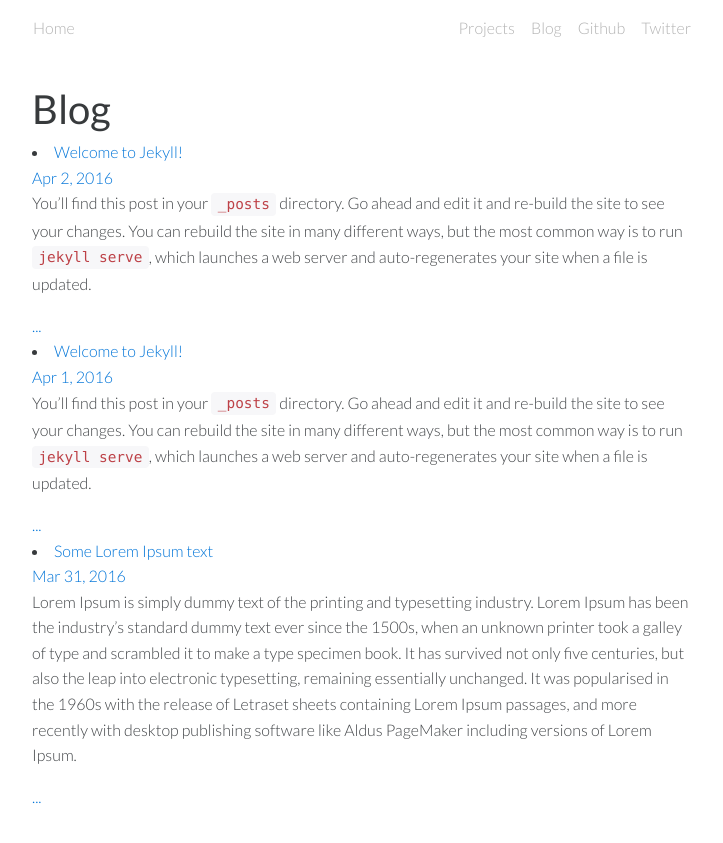
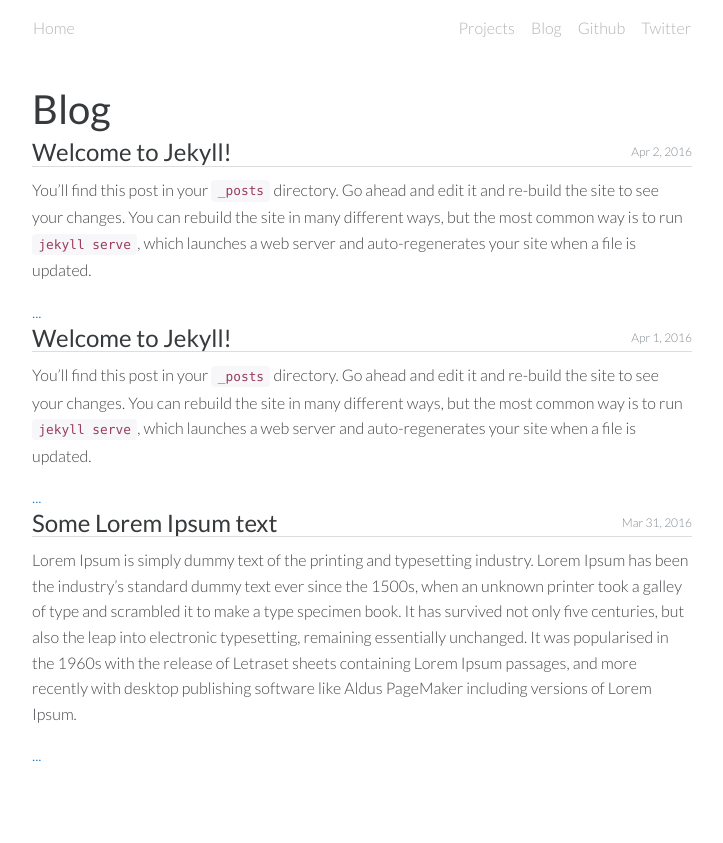
Before and after one commit to marekpiechut/marekpiechut.github.io, a Jekyll site: the page built from blog.md, in a window 1280 px wide. Shown: the top 843 px of the page, without its empty margins (278-1001 px from the left). Built offline with Jekyll 4.4.1, drawn with Linux system fonts in a browser that asks for light colours; comment, search, counter and statistics services are not loaded.

Commit message:
Some minor look improvements, blog postings list - in work

```diff
--- a/_config.yml
+++ b/_config.yml
@@ -7,7 +7,7 @@
 
 # Site settings
 author: Marek Piechut
-title: MarekPiechut.com
+title: Marek Piechut
 email: marek.piechut@gmail.com
 description: > # this means to ignore newlines until "baseurl:"
   Write an awesome description for your new site here. You can edit this
--- a/_sass/_variables.scss
+++ b/_sass/_variables.scss
@@ -30,7 +30,7 @@ $gray-dark:                 #373a3c !default;
 $gray:                      #55595c !default;
 $gray-light:                #818a91 !default;
 $gray-lighter:              #eceeef !default;
-$gray-lightest:             #f7f7f9 !default;
+$gray-lightest:             #DDD !default;
 
 $brand-primary:             #0275d8 !default;
 $brand-success:             #5cb85c !default;
--- a/blog.md
+++ b/blog.md
@@ -3,15 +3,19 @@ layout: page
 title: Blog
 permalink: /blog/
 ---
+
 {% for post in site.posts %}
-  <li>
+  <div>
+    <div class="border-underline" style="display: flex; flex-direction: row; width: 100%; justify-content: space-between; margin-bottom: 10px;">
       <a class="post-link" href="{{ post.url | prepend: site.github.url }}">
-        {{ post.title }}
-        <div class="post-meta">{{ post.date | date: "%b %-d, %Y" }}</div>
+          <h4>{{ post.title }}</h4>
       </a>
-      <div class="post">
-        {{ post.excerpt }}
-        <div class="center"><a href="{{ post.url | prepend: site.github.url }}">...</a></div>
-      </div>
-  </li>
+      <span class="text-muted text-small">{{ post.date | date: "%b %-d, %Y" }}</span>
+    </div>
+
+    <div class="post">
+      {{ post.excerpt }}
+      <span class="center"><a href="{{ post.url | prepend: site.github.url }}">...</a></span>
+    </div>
+  </div>
 {% endfor %}
--- a/css/main.scss
+++ b/css/main.scss
@@ -6,6 +6,9 @@
 @import
 	"bootstrap"
 ;
+
+$color-pink: #FE3376;
+$color-pink-dark: #993D5B;
 
 body {
 	font-weight: 300;
@@ -17,7 +20,7 @@ body {
 	padding-top: 1em;
 	&:first-letter {
 		font-size: 300%;
-		color: #FE3376;
+		color: $color-pink;
 		line-height: 33%;
 	}
 }
@@ -36,11 +39,20 @@ body {
 }
 
 .text-small {
-	font-size: $font-size-sm;
+	font-size: .750rem;
 }
 
 .border-light-grey {
 	border: 1px solid $gray-light;
+}
+
+.border-underline {
+	border-bottom: 1px solid $gray-lightest;
+}
+
+h4 {
+	color: $gray-dark;
+	margin-bottom: 0;
 }
 
 .bordered-section {
@@ -56,6 +68,11 @@ body {
 	padding-right: 0.5rem !important;
 }
 
+code {
+	color: $color-pink-dark;
+	font-size: 80%;
+}
+
 .vert-center-table {
 	display: table;
 
```
